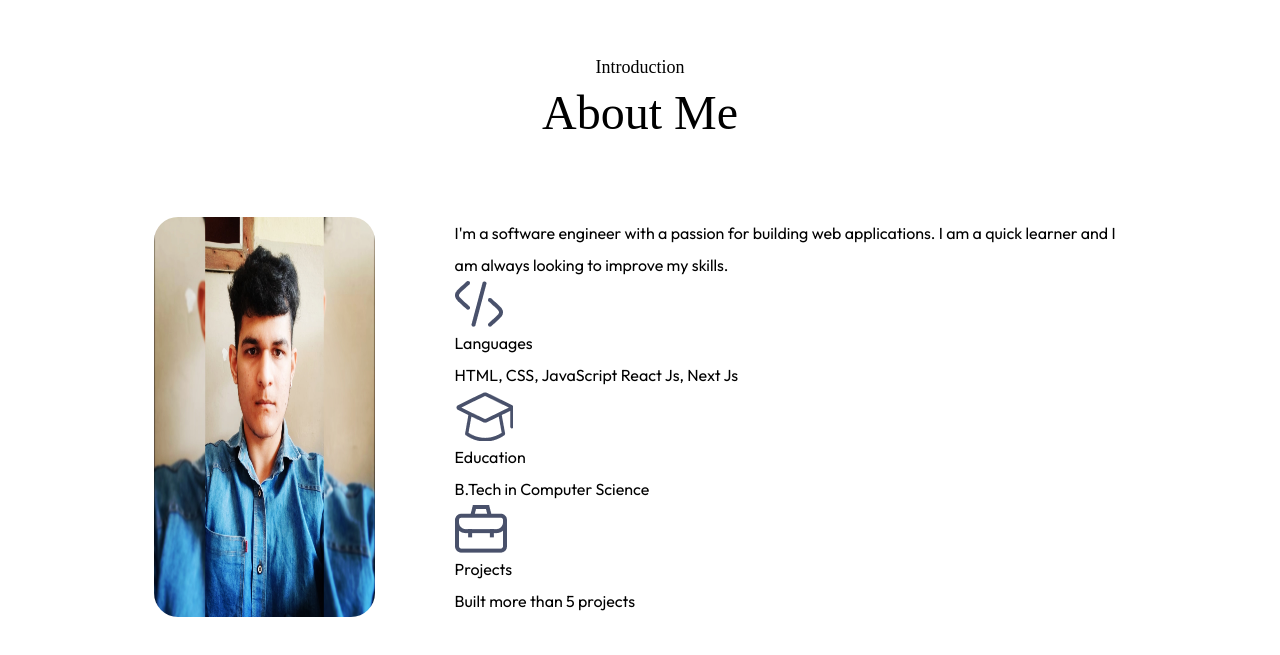
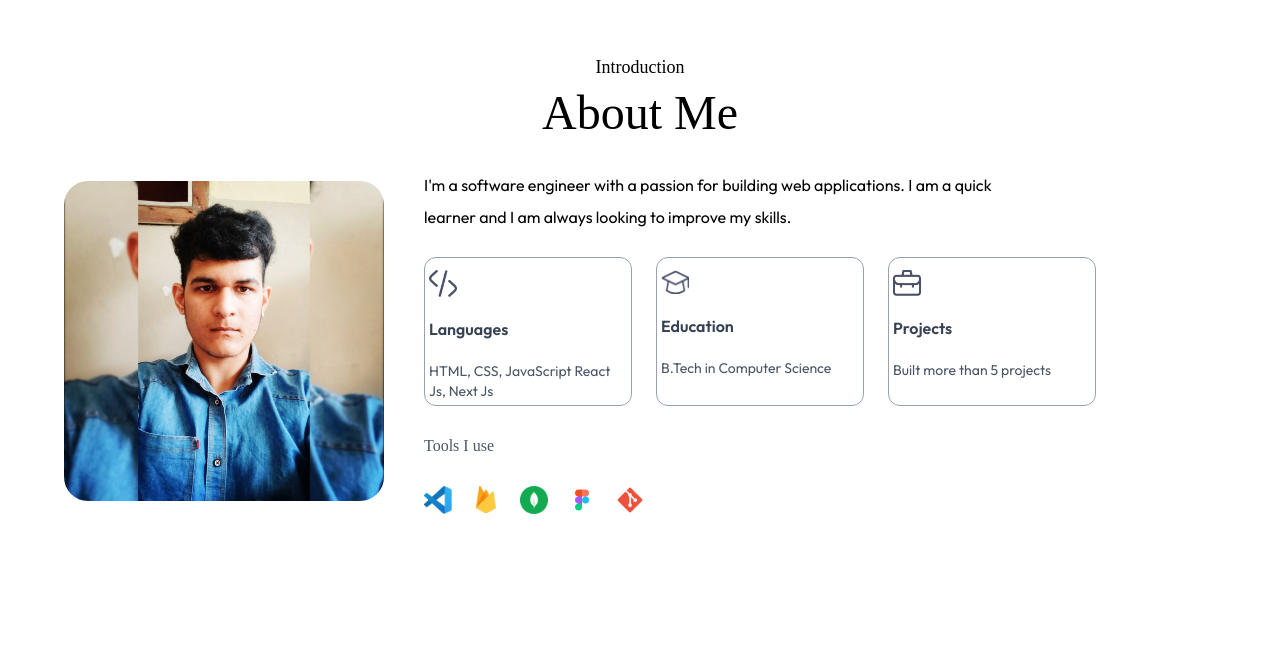
Before and after one commit to Akashpandeye/portfolio, a Next.js app: page / in a window 1280 px wide. Shown: the part 787-1442 px from the top of the page. After the commit the page ends 1373 px from the top, so only its background shows below. Built offline with nearby package versions, Linux system fonts and the light colour scheme; a web font is replaced by a local one.

Commit message:
edited about me

```diff
--- a/src/app/components/About.tsx
+++ b/src/app/components/About.tsx
@@ -1,31 +1,43 @@
 import React from 'react'
 import Image from 'next/image'
 import { assets, infoList } from '@/assets/assets'
+import {toolsData} from '@/assets/assets'
+
 
 const About = () => {
   return (
-    <div id='about' className='w-full px-[12%] py-10 scroll-mt-20'>
+    <div id='about' className='w-full px-4 md:px-16 py-10 scroll-mt-20'>
         <h4 className=' font-ovo text-center mb-2 text-lg' >
             Introduction</h4>
         <h2 className='text-center text-5xl font-ovo '>
             About Me
         </h2>
-        <div className='flex flex-col lg:flex-row gap-20 my-20 w-full'>
-            <div className='w-64 sm:w-80 rounded-3xl max-w-none'>
-                <Image src={assets.user_image} alt="user" className='w-full h-full rounded-3xl' />
+        <div className='flex flex-col lg:flex-row gap-10 my-8 w-full items-center justify-center'>
+            <div className='w-64 sm:w-80 rounded-3xl max-w-none mx-auto'>
+                <Image src={assets.user_image} alt="user" className='w-full h-full rounded-3xl ' />
             </div>
-            <div className='w-full felx-1'>
-              <p>
+            <div className='w-full flex-1 flex flex-col items-start'>
+              <p className='max-w-xl mb-6'>
                 I'm a software engineer with a passion for building web applications.
                 I am a quick learner and I am always looking to improve my skills.
               </p>
-              <ul>
+              <ul className='grid grid-cols-1 sm:grid-cols-1 lg:grid-cols-3 gap-6 w-full max-w-2xl'>
                 {infoList.map(({icon, iconDark, title, description})=>(
-                  <li key={title}>
-                    <Image src={icon} alt={title} />
-                    <h3>{title}</h3>
-                    <p>{description}</p>
+                  <li key={title} className="border-[0.5px] border-gray-400 rounded-xl cursor-pointer
+  hover:bg-lighthover hover:translate-y-1 duration-300 hover:shadow-md hover:shadow-black">
+                    <Image src={icon} alt={title} className='w-7 mt-3 mx-1 md:'/>
+                    <h3 className='font-semibold my-4 text-gray-700 m-1'>{title}</h3>
+                    <p className='text-gray-600 text-sm m-1'>{description}</p>
                   </li>
+                ))}
+              </ul>
+              <h4 className = " my-6 text-gray-600 font-ovo ">Tools I use</h4>
+              <ul className='flex flex-wrap gap-3 justify-center sm:gap-5'>
+                {toolsData.map(({tool,index})=>(
+                  <li key ={index}>
+                    <Image src={tool} alt="tool" className='w-5 sm:w-7'/>
+                  </li>
+
                 ))}
               </ul>
             </div>
--- a/src/assets/assets.js
+++ b/src/assets/assets.js
@@ -113,5 +113,9 @@ export const infoList = [
 ];
 
 export const toolsData = [
-    assets.vscode, assets.firebase, assets.mongodb, assets.figma, assets.git
+    {tool: assets.vscode, index: 0},
+    {tool: assets.firebase, index: 1},
+    {tool: assets.mongodb, index: 2},
+    {tool: assets.figma, index: 3},
+    {tool: assets.git, index: 4}
 ];
--- a/tailwind.config.mjs
+++ b/tailwind.config.mjs
@@ -16,6 +16,10 @@ export default {
         ovo: ["Ovo", "serif"],
         outfit: ["Outfit", "sans-serif"],
       },
+      boxShadow: {
+        'black': '4px 4px 0 #000',
+        "white": '4px 4px 0 #fff',
+      },
     },
   },
   plugins: [],
```
